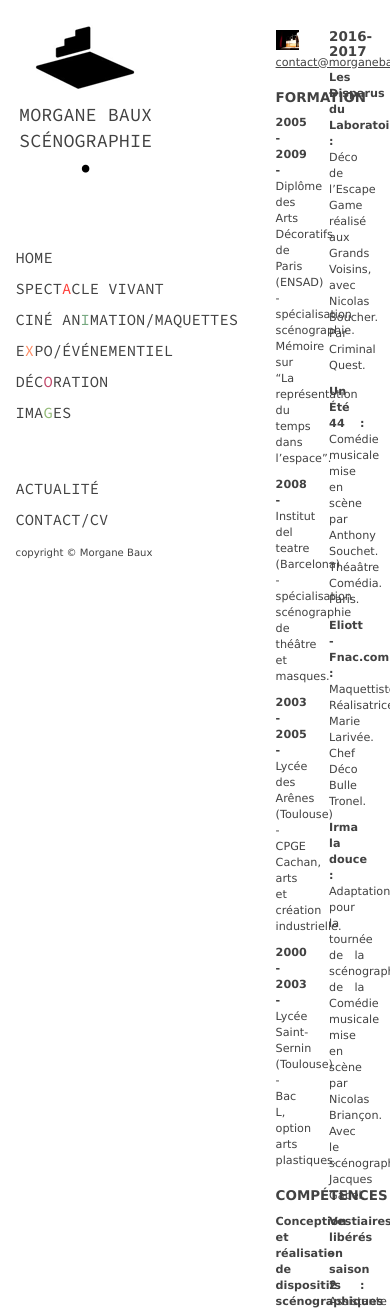
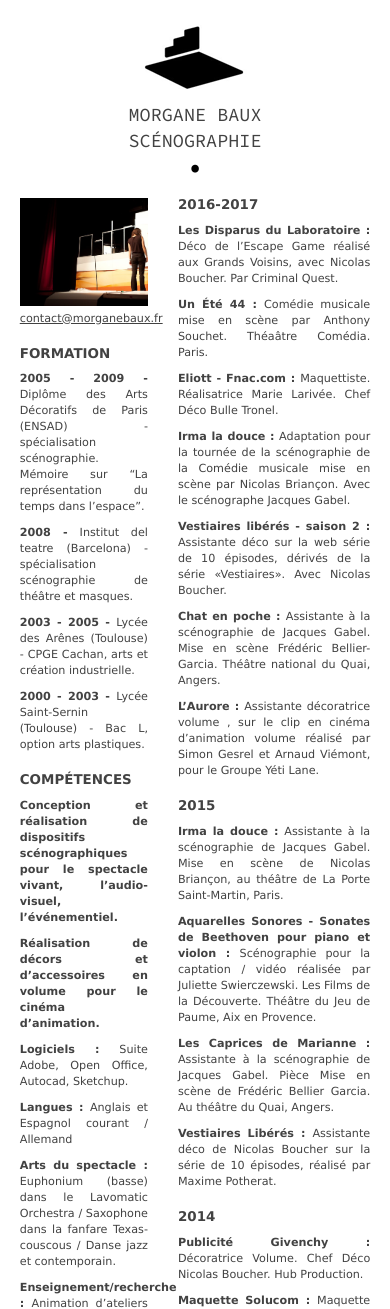
Before and after one commit to Boorasso/morganebaux, a PHP site: page /contact.php in a window 390 px wide; the page is wider, and only the part inside the window is pictured. Shown: the top 1309 px of that part. Run offline with PHP 8.4, Linux system fonts and the light colour scheme; some libraries are stand-ins or nearby versions.

Commit message:
Propositon mobile #1

```diff
--- a/admin.php
+++ b/admin.php
@@ -1,4 +1,6 @@
 <?php
+
+$admin = true;
 
 include_once "vue/header.html";
 include_once "vue/admin.html";
--- a/projet.php
+++ b/projet.php
@@ -12,7 +12,7 @@ else {
 include_once "model/connexion_bdd.php";
 
 //3- Récupération données
-$query_projet = $bdd->prepare('SELECT `nom_projet`, `poste`, `texte`
+$query_projet = $bdd->prepare('SELECT `nom_projet`, `poste`, `texte`, `couleur_titre`
                                FROM `projets`
                                WHERE `id_projet`= ?');
 $query_projet->execute(array($ref_projet));
@@ -28,7 +28,7 @@ $query_main_image->execute(array($ref_projet));
 $main_image_projet = $query_main_image->fetch();
 $query_main_image->closeCursor();
 //Images projet :
-$query_images = $bdd->prepare('SELECT `url_img`
+$query_images = $bdd->prepare('SELECT `url_img`, images.largeur_img
                                FROM `images`
                                WHERE `idprojet`= ? AND `pos_img` > 1
                                ORDER BY `pos_img`');
--- a/vue/categorie.phtml
+++ b/vue/categorie.phtml
@@ -2,7 +2,7 @@
 	<section id="mainsection"  class="grid">
 		<?php foreach ($projets_cat as $projet): ?>
 			<a href="projet.php?ref=<?=$projet['id_projet']; ?>"  class="col" style="background-image: url('vue/img/<?=$projet['url_img']; ?>')">
-				<div class="col-content"><p><?=$projet['nom_projet']; ?></p></div>
+				<div class="colcontent"><p><?=$projet['nom_projet']; ?></p></div>
 			</a>
 		<?php endforeach ?>
 	</section>
--- a/vue/css/main.css
+++ b/vue/css/main.css
@@ -254,4 +277,31 @@ form input[type="submit"] {
   margin: auto;
   margin-top: 10px; }
 
+@media all and (max-width: 768px) {
+  .content {
+    width: 95%; }
+
+  header {
+    width: 100%;
+    display: flex;
+    justify-content: center;
+    position: relative; }
+    header nav {
+      display: none;
+      			/*a {
+      				font-size: .85em;
+
+      			}
+      			#topnav, #bottomnav {
+      				margin: 0;
+      				padding: 15px;
+      				.mobile-hide {
+      					display: none;
+      				}
+      			}*/ }
+
+  main {
+    width: 100%;
+    margin-left: 0; } }
+
 /*# sourceMappingURL=main.css.map */
--- a/vue/css/main.scss
+++ b/vue/css/main.scss
@@ -372,5 +392,55 @@ form {
 		margin: auto;
 		margin-top: 10px;
 	}
+}
 
+// -------------------------------------------------------
+//                    RESPONSIVE
+// -------------------------------------------------------
+
+@media all and (max-width: 768px) {
+	.content {
+		width: 95%;
+	}
+	header {
+		width: 100%;
+		display: flex;
+		justify-content: center;
+		position: relative;
+		//.logo {
+		//	width: 115px;
+		//	display: flex;
+		//	align-items: center;
+		//	flex-direction: column;
+		//	justify-content: center;
+		//	padding-bottom: 25px;
+		//	padding-left: 25px;
+		//	img {
+		//		width: 80px;
+		//		margin-right: 10px;
+		//	}
+		//	h1 {
+		//		font-size: .8em;
+		//		width: auto;
+		//	}
+		//}
+		nav {
+			display: none;
+			/*a {
+				font-size: .85em;
+
+			}
+			#topnav, #bottomnav {
+				margin: 0;
+				padding: 15px;
+				.mobile-hide {
+					display: none;
+				}
+			}*/
+		}
+	}
+	main {
+		width: 100%;
+		margin-left: 0;
+	}
 }
--- a/vue/header.html
+++ b/vue/header.html
@@ -22,7 +22,7 @@
         <nav>
             <!-- Add proper links -->
             <div id="topnav">
-                <a href="index.php">Home</a>
+                <a href="index.php" class="mobile-hide">Home</a>
                 <a href="categorie.php?ref=1">Spect<span class="rouge">a</span>cle vivant</a>
                 <a href="categorie.php?ref=2">Ciné an<span class="bleugris">i</span>mation/Maquettes</a>
                 <a href="categorie.php?ref=3">E<span class="orange">x</span>po/événementiel</a>
@@ -32,7 +32,7 @@
             <div id="bottomnav">
                 <a href="actualite.php">Actualité</a>
                 <a href="contact.php">Contact/CV</a>
-                <p>copyright © Morgane Baux</p>
+                <p class="mobile-hide">copyright © Morgane Baux</p>
             </div>
         </nav>
     </header><!--
--- a/vue/projet.phtml
+++ b/vue/projet.phtml
@@ -1,7 +1,7 @@
 <section id="projecttop">
 	<img src="vue/img/<?=$main_image_projet['url_img']; ?>" alt="<?=$main_image_projet['alt_img']; ?>"><!--
 --><article>
-		<h2 id="titreprojet"><?=$info_projet['nom_projet']; ?></h2>
+		<h2 id="titreprojet" style="color: #<?=$info_projet['couleur_titre']; ?>;"><?=$info_projet['nom_projet']; ?></h2>
 		<h6 id="poste"><?=$info_projet['poste']; ?></h6>
 		<pre id="texteprojet"><?=$info_projet['texte']; ?></pre>
 	</article>
@@ -14,8 +14,8 @@
 <div class="wrapper">
 	<section id="mainsection"  class="grid">
 		<?php foreach ($images_projet as $image): ?>
-			<div class="col" style="background-image: url('vue/img/<?=$image['url_img']; ?>')">
-				<a href="vue/img/<?=$image['url_img']; ?>" data-fancybox="group" class="col-content"></a>
+			<div class="col-<?=$image['largeur_img'] ?>" style="background-image: url('vue/img/<?=$image['url_img']; ?>')">
+				<a href="vue/img/<?=$image['url_img']; ?>" data-fancybox="group" class="colcontent"></a>
 			</div>
 		<?php endforeach ?>
 	</section>
```
Also changed, not shown: other parts of vue/css/main.css (+31 -8 lines), other parts of vue/css/main.scss (+28 -8 lines), categorie.php (+17 -4 lines), vue/home.phtml (+10 -10 lines), 1 other file.
